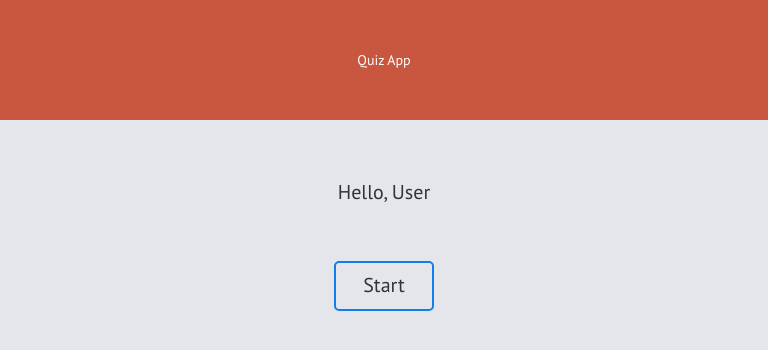
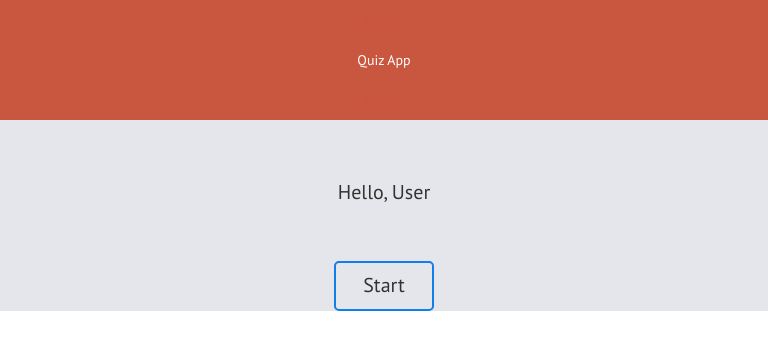
Before and after one commit to pjra99/quiz-app, a React (Create React App) app: page / in a window 768 px wide. Shown: the top 350 px of the page. Built offline with nearby package versions, Linux system fonts and the light colour scheme.

Commit message:
--fix: minor css issue

```diff
--- a/src/css/App.css
+++ b/src/css/App.css
@@ -217,16 +217,19 @@
     left: 36%;
   }
 }
-@media screen and (min-width:540px) and (max-width:990px){
+@media screen and (min-width:490px) and (max-width:990px){
   .option-section {
     display: flex;
     justify-content: center;
     margin-right: 13%;
   }
+  .App-screen {
+    height:100%;
+  }
 }
-@media screen and (min-width:490px) and (max-width:990px){
+@media screen and (max-height:480px){
 .App-screen {
-  height:100vh ;
+  height:100%;
 }
 }
 @media only screen and (max-width: 991px) {
```
